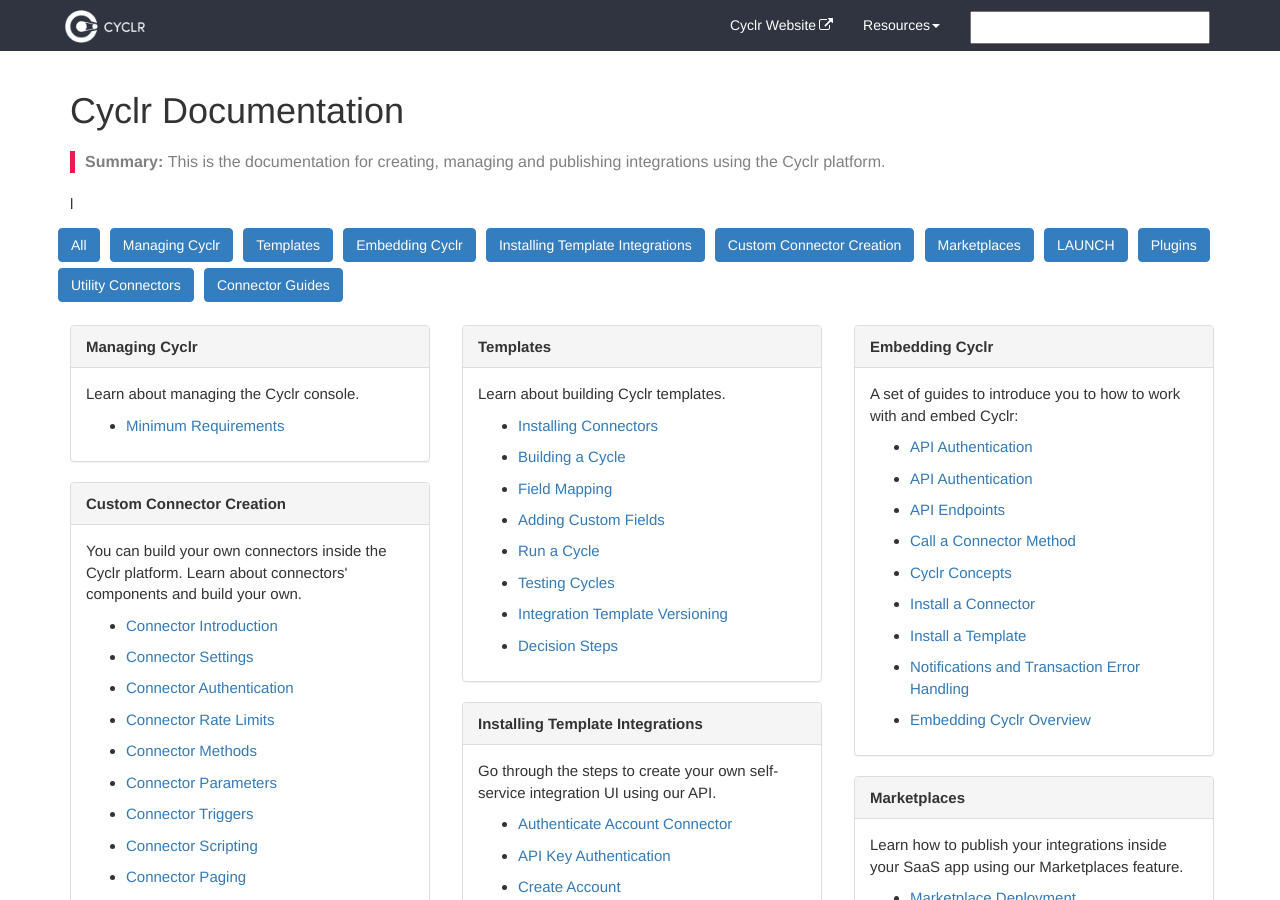
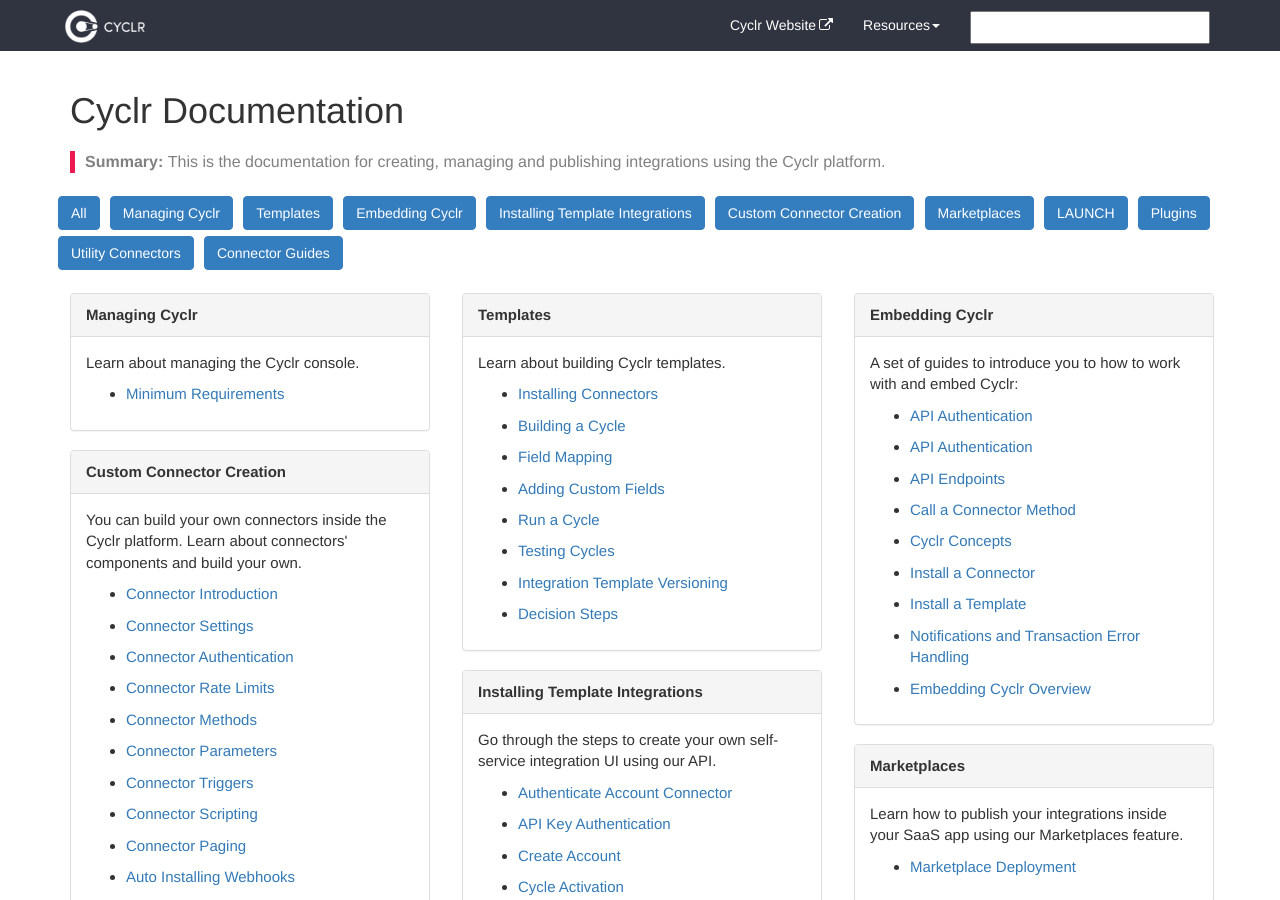
Before and after one commit to sneakysneak/docs, a Jekyll site: the page built from index.md, in a window 1280 px wide and 900 px high. Built offline with Jekyll 4.4.1, drawn with Linux system fonts in a browser that asks for light colours; nearby versions of some CDN libraries; comment, search, counter and statistics services are not loaded.

```diff
--- a/_includes/shuffle.html
+++ b/_includes/shuffle.html
@@ -1,4 +1,4 @@
-l{% if site.output == "pdf" %}
+{% if site.output == "pdf" %}
 {{site.data.alerts.note}} The content on this page doesn't display well on PDF, but I included it anyway so you could
 see the problems this layout poses if you're including it in PDF. {{site.data.alerts.end}}
 {% endif %}
```
